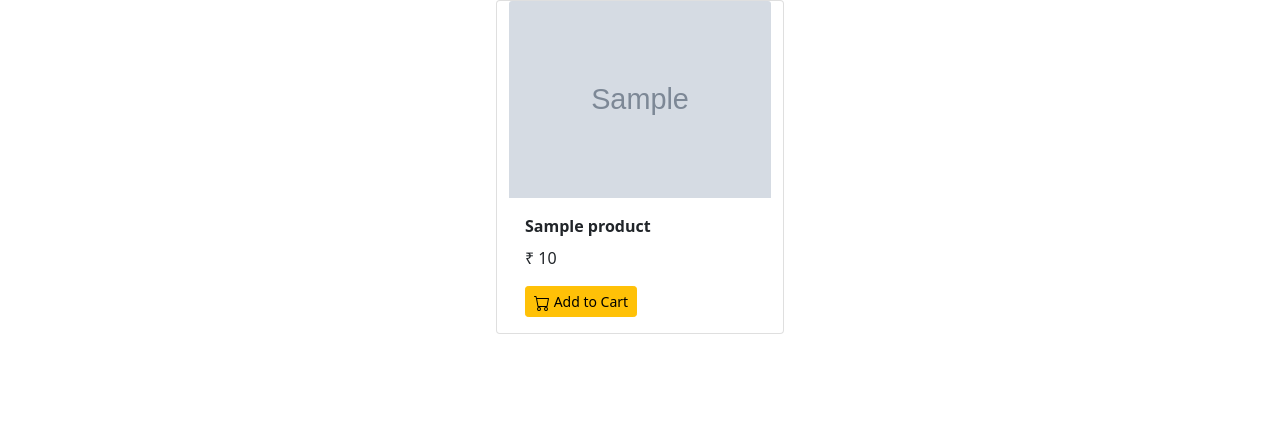
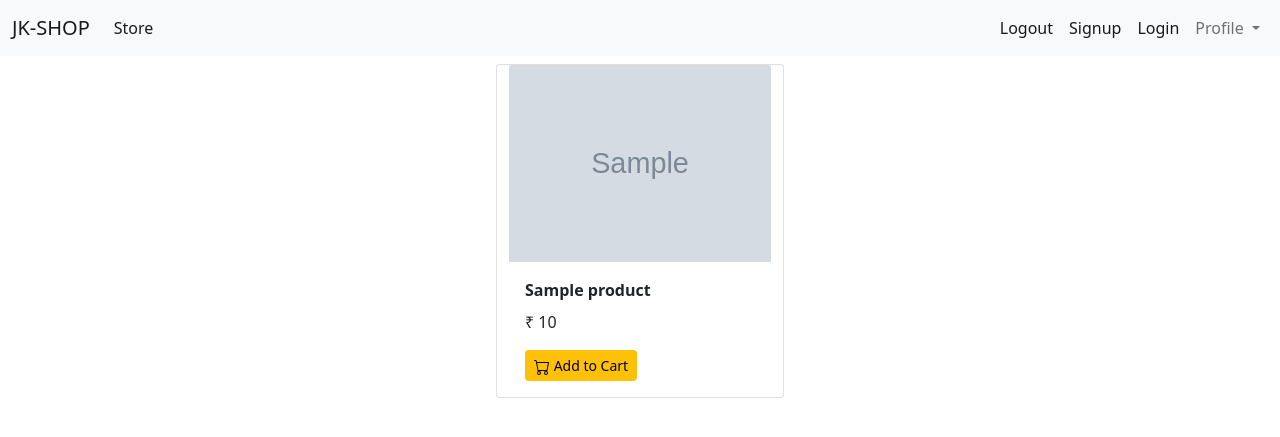
Before and after one commit to Jay28497/Django-Ecommerce-Website, a Django app: page / in a window 1280 px wide. Shown: the top 437 px of the page. Run offline with Django 3.2, Linux system fonts and the light colour scheme; tables that the repository leaves empty hold one stand-in row (values such as "Sample post"); grey boxes marked "Sample" are stand-in pictures.

Commit message:
added navbar

```diff
--- /dev/null
+++ b/store/templates/base.html
@@ -0,0 +1,80 @@
+<!doctype html>
+<html lang="en">
+<head>
+    <!-- Required meta tags -->
+    <meta charset="utf-8">
+    <meta name="viewport" content="width=device-width, initial-scale=1">
+
+    <!-- Bootstrap CSS -->
+    <link href="https://cdn.jsdelivr.net/npm/bootstrap@5.0.0-beta3/dist/css/bootstrap.min.css" rel="stylesheet"
+          integrity="sha384-eOJMYsd53ii+scO/bJGFsiCZc+5NDVN2yr8+0RDqr0Ql0h+rP48ckxlpbzKgwra6" crossorigin="anonymous">
+
+    <title>JK Shop | Online Shopping Site</title>
+</head>
+<body>
+
+<!-- Navbar -->
+<nav class="navbar navbar-expand-lg navbar-light bg-light">
+    <div class="container-fluid">
+        <a class="navbar-brand" href="#">JK-SHOP</a>
+        <button class="navbar-toggler" type="button" data-bs-toggle="collapse" data-bs-target="#navbarSupportedContent" aria-controls="navbarSupportedContent" aria-expanded="false" aria-label="Toggle navigation">
+            <span class="navbar-toggler-icon"></span>
+        </button>
+        <div class="collapse navbar-collapse" id="navbarSupportedContent">
+            <ul class="navbar-nav me-auto mb-2 mb-lg-0">
+                <li class="nav-item">
+                    <a class="nav-link active" aria-current="page" href="#">Store</a>
+                </li>
+            </ul>
+
+            <ul class="navbar-nav d-flex">
+                <li class="nav-item">
+                    <a class="nav-link active" aria-current="page" href="#">Logout</a>
+                </li>
+                <li class="nav-item">
+                    <a class="nav-link active" aria-current="page" href="#">Signup</a>
+                </li>
+                <li class="nav-item">
+                    <a class="nav-link active" aria-current="page" href="#">Login</a>
+                </li>
+                <li class="nav-item dropdown">
+                    <a class="nav-link dropdown-toggle" href="#" id="navbarDropdown" role="button" data-bs-toggle="dropdown" aria-expanded="false">
+                        Profile
+                    </a>
+                    <ul class="dropdown-menu" aria-labelledby="navbarDropdown">
+                        <li><a class="dropdown-item" href="#">Action</a></li>
+                        <li><a class="dropdown-item" href="#">Another action</a></li>
+                        <li><hr class="dropdown-divider"></li>
+                        <li><a class="dropdown-item" href="#">Something else here</a></li>
+                    </ul>
+                </li>
+            </ul>
+
+            <!--      <form class="d-flex">-->
+            <!--        <input class="form-control me-2" type="search" placeholder="Search" aria-label="Search">-->
+            <!--        <button class="btn btn-outline-success" type="submit">Search</button>-->
+            <!--      </form>-->
+        </div>
+    </div>
+</nav>
+
+<!-- Body -->
+{% block content %}
+
+{% endblock %}
+
+
+<!-- Option 1: Bootstrap Bundle with Popper -->
+<script src="https://cdn.jsdelivr.net/npm/bootstrap@5.0.0-beta3/dist/js/bootstrap.bundle.min.js"
+        integrity="sha384-JEW9xMcG8R+pH31jmWH6WWP0WintQrMb4s7ZOdauHnUtxwoG2vI5DkLtS3qm9Ekf"
+        crossorigin="anonymous"></script>
+<!-- Option 2: Separate Popper and Bootstrap JS -->
+<script src="https://cdn.jsdelivr.net/npm/@popperjs/core@2.9.1/dist/umd/popper.min.js"
+        integrity="sha384-SR1sx49pcuLnqZUnnPwx6FCym0wLsk5JZuNx2bPPENzswTNFaQU1RDvt3wT4gWFG"
+        crossorigin="anonymous"></script>
+<script src="https://cdn.jsdelivr.net/npm/bootstrap@5.0.0-beta3/dist/js/bootstrap.min.js"
+        integrity="sha384-j0CNLUeiqtyaRmlzUHCPZ+Gy5fQu0dQ6eZ/xAww941Ai1SxSY+0EQqNXNE6DZiVc"
+        crossorigin="anonymous"></script>
+
+</body>
+</html>
--- a/store/templates/store/index.html
+++ b/store/templates/store/index.html
@@ -1,18 +1,8 @@
-<!doctype html>
-<html lang="en">
-<head>
-    <!-- Required meta tags -->
-    <meta charset="utf-8">
-    <meta name="viewport" content="width=device-width, initial-scale=1">
+{% extends 'base.html' %}
 
-    <!-- Bootstrap CSS -->
-    <link href="https://cdn.jsdelivr.net/npm/bootstrap@5.0.0-beta3/dist/css/bootstrap.min.css" rel="stylesheet"
-          integrity="sha384-eOJMYsd53ii+scO/bJGFsiCZc+5NDVN2yr8+0RDqr0Ql0h+rP48ckxlpbzKgwra6" crossorigin="anonymous">
+{% block content %}
 
-    <title>JK Shop</title>
-</head>
-<body>
-<div class="container-fluid">
+<div class="container-fluid mt-2">
     <div class="row mx-auto">
         {% for product in products %}
         <div class="card mx-auto mb-3" style="width: 18rem;">
@@ -29,18 +19,4 @@
     </div>
 </div>
 
-
-<!-- Option 1: Bootstrap Bundle with Popper -->
-<script src="https://cdn.jsdelivr.net/npm/bootstrap@5.0.0-beta3/dist/js/bootstrap.bundle.min.js"
-        integrity="sha384-JEW9xMcG8R+pH31jmWH6WWP0WintQrMb4s7ZOdauHnUtxwoG2vI5DkLtS3qm9Ekf"
-        crossorigin="anonymous"></script>
-<!-- Option 2: Separate Popper and Bootstrap JS -->
-<script src="https://cdn.jsdelivr.net/npm/@popperjs/core@2.9.1/dist/umd/popper.min.js"
-        integrity="sha384-SR1sx49pcuLnqZUnnPwx6FCym0wLsk5JZuNx2bPPENzswTNFaQU1RDvt3wT4gWFG"
-        crossorigin="anonymous"></script>
-<script src="https://cdn.jsdelivr.net/npm/bootstrap@5.0.0-beta3/dist/js/bootstrap.min.js"
-        integrity="sha384-j0CNLUeiqtyaRmlzUHCPZ+Gy5fQu0dQ6eZ/xAww941Ai1SxSY+0EQqNXNE6DZiVc"
-        crossorigin="anonymous"></script>
-
-</body>
-</html>
+{% endblock %}
```
